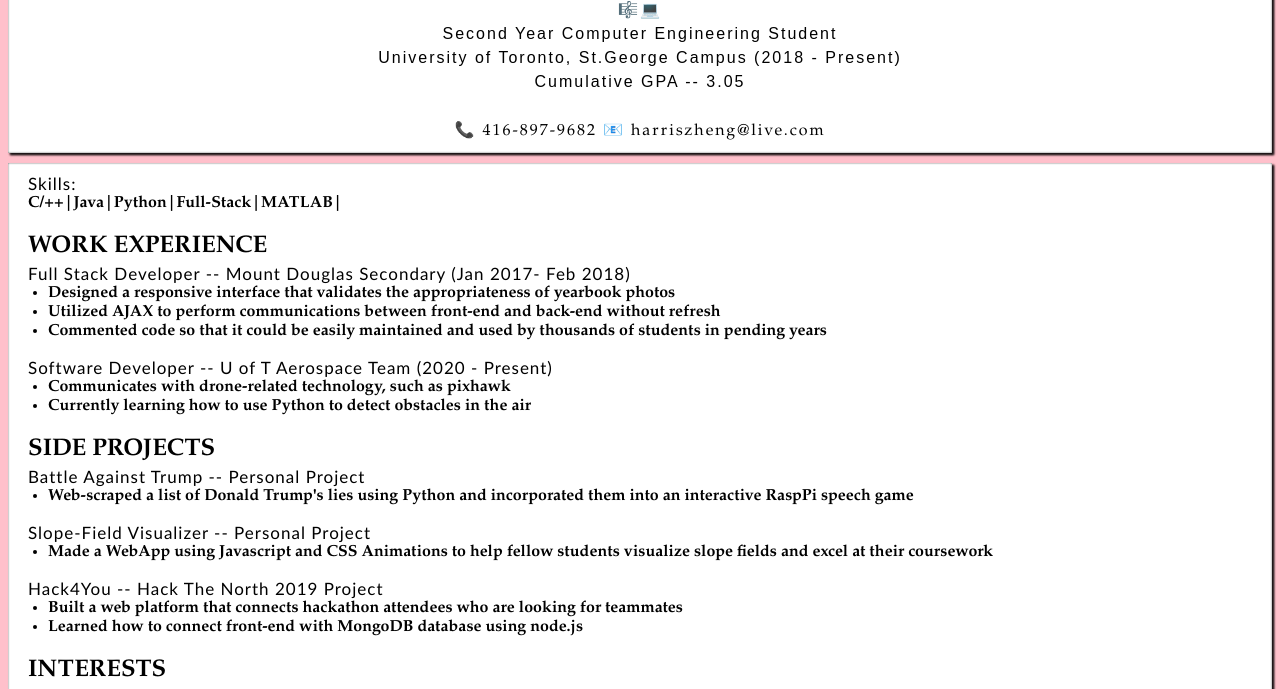
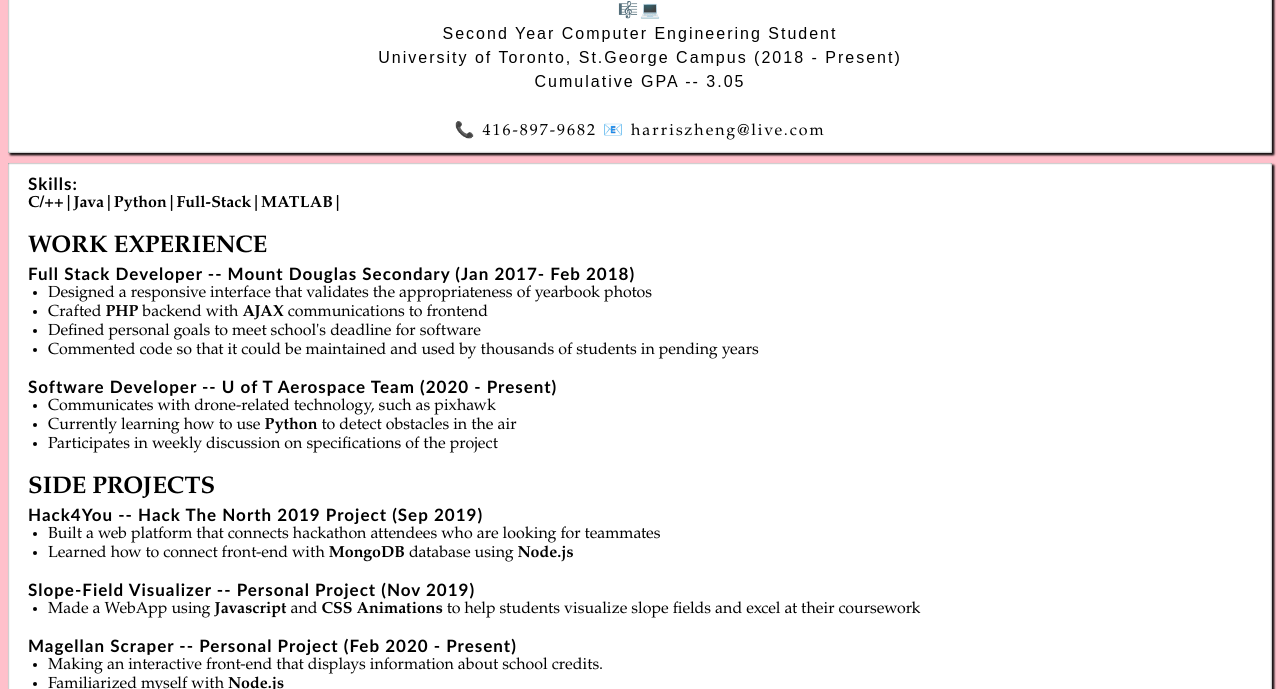
Before and after one commit to hamsburger/Resume, a plain HTML site: page public/index.html in a window 1280 px wide. Shown: the part 111-800 px from the top of the page. Drawn offline with Linux system fonts and the light colour scheme.

Commit message:
Updated resume html and css files

```diff
--- a/public/index.html
+++ b/public/index.html
@@ -30,8 +30,9 @@
                 <ul>
                     <li>Designed a responsive interface that validates the appropriateness of
                         yearbook photos</li>
-                    <li>Utilized AJAX to perform communications between front-end and back-end without refresh</li>
-                    <li>Commented code so that it could be easily maintained and used
+                    <li>Crafted <b>PHP</b> backend with <b>AJAX</b> communications to frontend</li>
+                    <li>Defined personal goals to meet school's deadline for software</li>
+					<li>Commented code so that it could be maintained and used
                         by thousands of students in pending years </li>
                 </ul>
 
@@ -39,31 +40,39 @@
                 <b><h3> Software Developer -- U of T Aerospace Team (2020 - Present) </h3></b>
                 <ul>
                     <li>Communicates with drone-related technology, such as pixhawk</li>
-                    <li>Currently learning how to use Python to detect obstacles in the air</li>
+                    <li>Currently learning how to use <b>Python</b> to detect obstacles in the air</li>
+					<li>Participates in weekly discussion on specifications of the project</li>
                 </ul>
         </div>
 
         <div id="side-projects">
+
+	    <!-- I need more projects to demonstrate my capability to handle large scale projects -->
             <b><h2>SIDE PROJECTS</h2></b>
-            <b><h3>Battle Against Trump -- Personal Project</h3></b>
+			<b><h3>Hack4You -- Hack The North 2019 Project (Sep 2019)</h3></b>
             <ul>
-                <li>Web-scraped a list of Donald Trump's lies using Python and incorporated them
-                    into an interactive RaspPi speech game
-                </li>
+                <li>Built a web platform that connects hackathon attendees who are looking for teammates</li>
+                <li>Learned how to connect front-end with <b>MongoDB</b> database using <b>Node.js</b></li>
             </ul>
 
-            <b><h3>Slope-Field Visualizer -- Personal Project</h3></b>
+			<b><h3>Slope-Field Visualizer -- Personal Project (Nov 2019)</h3></b>
             <ul>
-                <li>Made a WebApp using Javascript and CSS Animations to help fellow students visualize
+                <li>Made a WebApp using <b>Javascript</b> and <b>CSS Animations</b> to help students visualize
                     slope fields and excel at their coursework
                 </li>
             </ul>
 
-            <b><h3>Hack4You -- Hack The North 2019 Project</h3></b>
+            <b><h3>Magellan Scraper -- Personal Project (Feb 2020 - Present)</h3></b>
             <ul>
-                <li>Built a web platform that connects hackathon attendees who are looking for teammates </li>
-                <li>Learned how to connect front-end with MongoDB database using node.js </li>
-            </ul>
+				<li>Making an interactive front-end that displays information about school credits.</li>
+				<li>Familiarized myself with <b>Node.js</b>
+				<li>Learned how to use Cheerio to scrape DOM structure of HTML.</li>
+				<li>Realized the importance of establishing human connections through the concept of middleware</li>
+			</ul>
+
+
+
+
 
 
         </div>
@@ -76,10 +85,10 @@
                 <li>Always overjoyed to learn new music theories</li>
             </ul>
 
-            <b><h3>Skule Stageband Blue Pianist -- UofT (September 2019 - Present) </h3></b>
+  <!--          <b><h3>Skule Stageband Blue Pianist -- UofT (September 2019 - Present) </h3></b>
             <ul>
                 <li>Engages in rehearsals 2-hours every week and performs at gigs around Toronto.</li>
-            </ul>
+            </ul> -->
 
         </div>
 
--- a/public/stylesheets/index.css
+++ b/public/stylesheets/index.css
@@ -51,6 +51,12 @@ body {
   transition: linear 1s;
 }
 
+ul {
+  margin-top: 0px;
+  padding-left: 20px;
+  font-weight: 200;
+}
+
 h1 {
   font-weight: 200;
   font-size: 50px;
@@ -63,7 +69,7 @@ h2 {
 h3 {
   margin: 0;
   font-family: "Gill Sans", "Gill Sans MT", Calibri, "Trebuchet MS", sans-serif;
-  font-weight: 540;
+  font-weight: 700;
   letter-spacing: 1px;
   font-size: 17px;
 }
```
